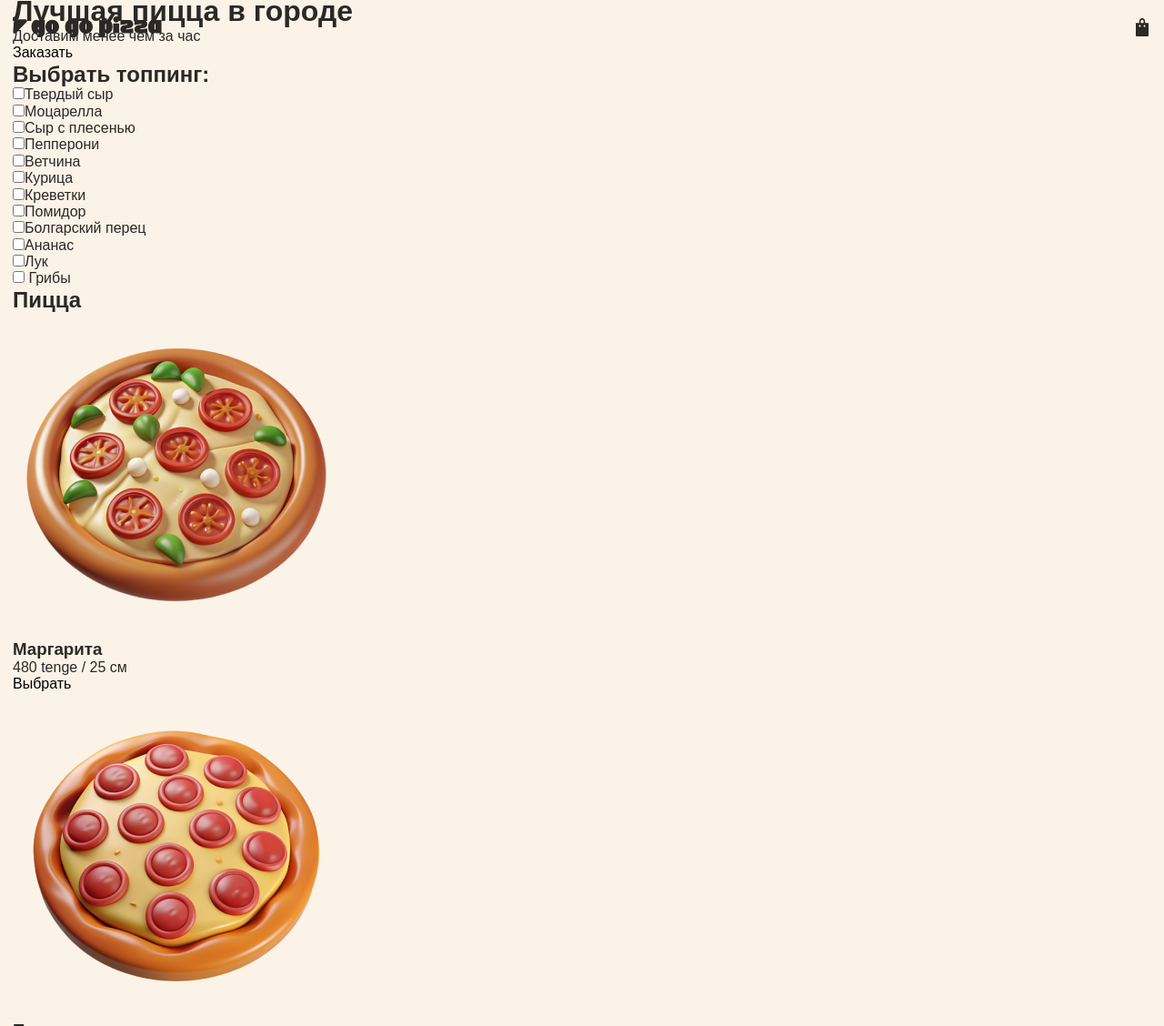
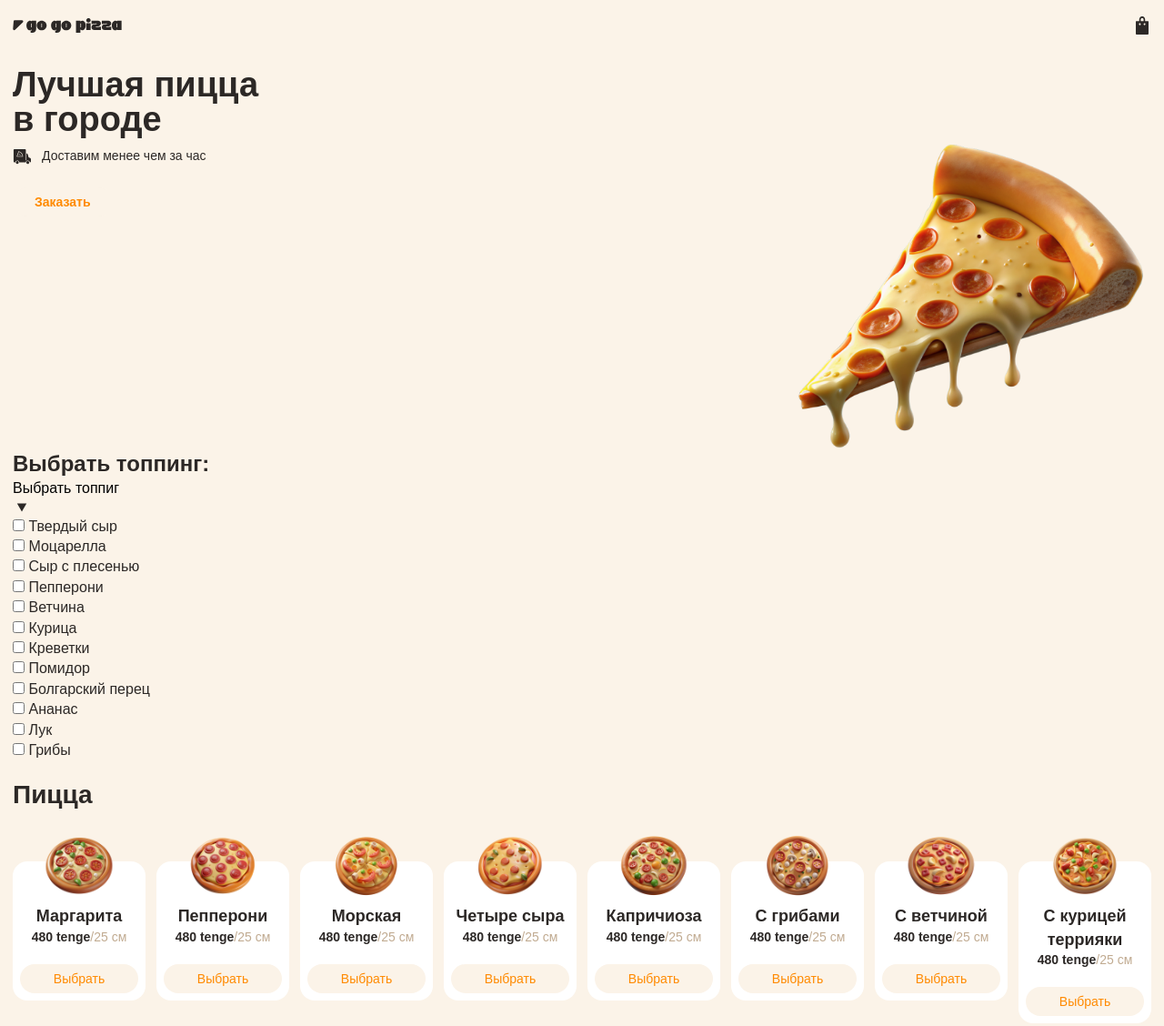
Before and after one commit to Yerkebulan-Ardabayev/go_go_pizza, a plain HTML site: page src/index.html in a window 1280 px wide. Shown: the part 6-1134 px from the top of the page at 91% size. Drawn offline with Linux system fonts and the light colour scheme.

Commit message:
new style

```diff
--- /dev/null
+++ b/src/css/cart.css
@@ -0,0 +1,48 @@
+.card {
+  position: relative;
+  padding-top: 35px;
+}
+
+.card__image {
+  position: absolute;
+  top: 0;
+  left: 50%;
+  transform: translateX(-50%);
+  width: 80px;
+}
+
+.card__content {
+  background: var(--white);
+  padding: 48px 8px 8px;
+  border-radius: 16px;
+}
+
+.card__title {
+  font-weight: 600;
+  font-size: 18px;
+  text-align: center;
+  color: var(--dark);
+}
+
+.card__info {
+  display: flex;
+  justify-content: center;
+  font-size: 14px;
+  color: var(--beige);
+  margin-bottom: 4px;
+}
+
+.card__price {
+  font-weight: 600;
+  color: var(--dark);
+  margin-bottom: 16px;
+}
+
+.card__button {
+  width: 100%;
+  font-size: 14px;
+  color: var(--orange);
+  padding: 8px 24px;
+  background: var(--light);
+  border-radius: 32px;
+}
--- a/src/css/header.css
+++ b/src/css/header.css
@@ -10,11 +10,17 @@
   display: flex;
   align-items: center;
   justify-content: space-between;
-  gap:30px;
+  gap: 30px;
 }
 
 .header__logo {
+  width: 120px;
 }
 
 .header__cart {
+  color: var(--dark);
 }
+
+.header__cart:hover {
+  color: var(--orange);
+}
--- /dev/null
+++ b/src/css/hero.css
@@ -0,0 +1,56 @@
+.hero {
+  position: relative;
+  padding-top: 80px;
+  padding-bottom: 212px;
+  background-image: liner-gradient(47deg, #eb8a14 0% #ecd55a 100%);
+  border-radius: 0 0 16px 16 px;
+  margin-bottom: 43px;
+}
+
+.hero__container:after {
+  content: '';
+  position: absolute;
+  z-index: 2;
+  bottom: -43px;
+  width: calc(100vw / (320 / 261));
+  right: calc(var(--offset-container) + 7px);
+  height: calc(100vw / (320 / 230));
+  max-width: 382px;
+  max-height: 337px;
+  background-image: url(../img/cheese-slice-of-pizza-stretches-cheese\ 1.png);
+  background-size: contain;
+  background-repeat: no-repeat;
+}
+
+.hero__content {
+  max-width: 300px;
+  position: relative;
+  z-index: 4;
+}
+
+.hero__title {
+  font-weight: 900;
+  font-size: 38px;
+  line-height: 1;
+  color: var(--dark);
+  margin-bottom: 12px;
+}
+
+.hero__tagline {
+  font-size: 14px;
+  color: var(--dark);
+  margin-bottom: 24px;
+  background-image: url(../img/delivery-pizza.svg);
+  background-repeat: no-repeat;
+  background-position: left;
+  padding-left: 32px;
+}
+
+.hero__order {
+  border-radius: 32px;
+  padding: 8px 24px;
+  background-color: var(--light);
+  font-weight: 600;
+  font-size: 14px;
+  color: var(--orange);
+}
--- a/src/css/index.css
+++ b/src/css/index.css
@@ -2,3 +2,7 @@
 @import 'fonts.css';
 @import 'style.css';
 @import 'header.css';
+@import 'hero.css';
+@import 'toppings';
+@import 'pizza.css';
+@import 'cart.css';
--- /dev/null
+++ b/src/css/pizza.css
@@ -0,0 +1,17 @@
+.pizza {
+  padding: 24px 0;
+}
+
+.pizza__title {
+  font-weight: 900;
+  font-size: 28px;
+  line-height: 1;
+  color: var(--dark);
+  margin-bottom: 24px;
+}
+
+.pizza__list {
+  display: grid;
+  grid-template-columns: repeat(auto-fit, minmax(140px, 1fr));
+  gap: 12px;
+}
--- a/src/css/style.css
+++ b/src/css/style.css
@@ -29,8 +29,10 @@ body {
   -webkit-tap-highlight-color: rgba(0, 0, 0, 0);
   -webkit-tap-highlight-color: transparent;
   font-size: 16px;
+  font-weight: 400;
   color: var(--dark);
   background: var(--light);
+  line-height: 1.4;
 }
 
 img,
--- /dev/null
+++ b/src/css/toppings.css
@@ -0,0 +1,67 @@
+.toppings {
+  padding: 24px 0;
+}
+
+.toppings__title {
+  position: fixed;
+  transform: scale(0);
+}
+
+.toppings__button {
+  font-weight: 600;
+  font-size: 18px;
+  line-height: 1.4;
+  color: var(--dark);
+  display: flex;
+  gap: 4px;
+  align-items: center;
+}
+
+.toppings__list {
+  display: none;
+  flex-wrap: wrap;
+  gap: 8px;
+  max-height: 0;
+  overflow: hidden;
+  transition: max-height .3s ease;
+}
+
+.toppings__list_show{
+  display: flex;
+}
+
+.toppings__checkbox {
+  position: absolute;
+  appearance: none;
+}
+
+
+.toppings__checkbox:focus-visible+.toppings__label {
+  background: var(--white);
+  border-color: #b66200;
+  color: var(--orange);
+}
+
+
+.toppings__checkbox:checked+.toppings__label {
+  background: var(--orange);
+  color: var(--light);
+}
+
+.toppings__label {
+  display: block;
+  background: var(--white);
+  border-radius: 32px;
+  padding: 8px 24 px;
+  font-size: 14px;
+  color: var(--beige);
+  border: 1px solid transparent;
+}
+
+.toppings__arrow {
+  transition: transform 0.3s ease;
+}
+
+.toppings__button_active .toppings__arrow {
+  transition: scaleY(-1);
+}
--- a/src/index.html
+++ b/src/index.html
@@ -1,100 +1,163 @@
 <!DOCTYPE html>
 <html lang="en">
-
   <head>
     <meta charset="UTF-8" />
     <meta name="viewport" content="width=device-width, initial-scale=1.0" />
     <title>Go-Go-Pizza</title>
-    <link rel="stylesheet" href="/src/css/index.css">
+    <link rel="stylesheet" href="/src/css/index.css" />
   </head>
 
   <body>
     <header class="header">
       <div class="container header__container">
-            <img class="header__logo" src="img/logo.svg" alt="Логотип Go Go Pizza" />
+        <img
+          class="header__logo"
+          src="img/logo.svg"
+          alt="Логотип Go Go Pizza" />
 
         <button class="header__cart" aria-label="Открыть корзину">
-                <svg width="20" height="20" viewBox="0 0 20 20" fill="none" xmlns="http://www.w3.org/2000/svg">
+          <svg
+            width="20"
+            height="20"
+            viewBox="0 0 20 20"
+            fill="currentColor"
+            xmlns="http://www.w3.org/2000/svg">
             <path
-                        d="M10.2447 19.9998L4.10025 20C3.52015 19.9993 3.02891 19.607 3.00305 18.9351L3.00023 5.9415C3.00035 5.86538 2.99612 5.78464 3.01939 5.71195L3.02658 5.69123C3.17289 5.25439 3.43005 5.20004 3.79803 5.19899L6.58683 5.20079C6.68626 5.20099 6.74251 5.24705 6.74251 5.11779L6.7427 4.08922C6.74285 3.80394 6.72952 3.50765 6.75378 3.22354C6.90462 1.4575 8.17638 0.161078 9.76094 0.0108937L9.78405 0.00632522C9.98756 0.00499552 10.2033 -0.010719 10.4053 0.0130279C11.8031 0.177318 12.9029 1.39793 13.1751 2.87932C13.2436 3.25201 13.2423 3.59681 13.2426 3.97767L13.2444 5.19603C13.3085 5.20825 13.3829 5.20066 13.4482 5.20062L16.1349 5.19741C16.5033 5.19745 16.8656 5.22863 16.9758 5.71161L16.9798 5.73033C17.0103 5.86651 16.9972 6.02474 16.9973 6.16475L16.9928 18.9908C16.9793 19.3738 16.7199 19.7355 16.4114 19.8936C16.2072 19.9983 16.0154 19.9979 15.7934 19.999L10.2447 19.9998ZM9.86623 1.83416C9.13321 1.92478 8.56466 2.50309 8.43925 3.29586C8.40765 3.49548 8.42722 3.72812 8.42722 3.9312L8.42794 5.19937L10.1602 5.19908L11.5594 5.19929L11.5591 3.5658C11.5564 2.53906 10.8239 1.76759 9.86623 1.83416ZM7.38448 7.52671C6.04227 7.64434 6.15332 9.73801 7.49949 9.70933C8.8618 9.52717 8.61172 7.4295 7.38448 7.52671ZM12.5264 7.53972C11.1809 7.69444 11.3167 9.74163 12.6578 9.70762C13.9735 9.53388 13.8602 7.45702 12.5264 7.53972Z"
-                        fill="#2C2826" />
+              d="M10.2447 19.9998L4.10025 20C3.52015 19.9993 3.02891 19.607 3.00305 18.9351L3.00023 5.9415C3.00035 5.86538 2.99612 5.78464 3.01939 5.71195L3.02658 5.69123C3.17289 5.25439 3.43005 5.20004 3.79803 5.19899L6.58683 5.20079C6.68626 5.20099 6.74251 5.24705 6.74251 5.11779L6.7427 4.08922C6.74285 3.80394 6.72952 3.50765 6.75378 3.22354C6.90462 1.4575 8.17638 0.161078 9.76094 0.0108937L9.78405 0.00632522C9.98756 0.00499552 10.2033 -0.010719 10.4053 0.0130279C11.8031 0.177318 12.9029 1.39793 13.1751 2.87932C13.2436 3.25201 13.2423 3.59681 13.2426 3.97767L13.2444 5.19603C13.3085 5.20825 13.3829 5.20066 13.4482 5.20062L16.1349 5.19741C16.5033 5.19745 16.8656 5.22863 16.9758 5.71161L16.9798 5.73033C17.0103 5.86651 16.9972 6.02474 16.9973 6.16475L16.9928 18.9908C16.9793 19.3738 16.7199 19.7355 16.4114 19.8936C16.2072 19.9983 16.0154 19.9979 15.7934 19.999L10.2447 19.9998ZM9.86623 1.83416C9.13321 1.92478 8.56466 2.50309 8.43925 3.29586C8.40765 3.49548 8.42722 3.72812 8.42722 3.9312L8.42794 5.19937L10.1602 5.19908L11.5594 5.19929L11.5591 3.5658C11.5564 2.53906 10.8239 1.76759 9.86623 1.83416ZM7.38448 7.52671C6.04227 7.64434 6.15332 9.73801 7.49949 9.70933C8.8618 9.52717 8.61172 7.4295 7.38448 7.52671ZM12.5264 7.53972C11.1809 7.69444 11.3167 9.74163 12.6578 9.70762C13.9735 9.53388 13.8602 7.45702 12.5264 7.53972Z" />
           </svg>
         </button>
       </div>
     </header>
     <main>
       <section class="hero">
-            <div class="container">
+        <div class="container hero__container">
+          <div class="hero__content">
             <h1 class="hero__title">Лучшая пицца в&nbsp;городе</h1>
             <p class="hero__tagline">Доставим менее чем за&nbsp;час</p>
             <button class="hero__order">Заказать</button>
+          </div>
         </div>
       </section>
 
       <section class="toppings">
         <div class="container">
           <h2 class="toppings__title">Выбрать топпинг:</h2>
+          <button class="toppings__button">
+            <span>Выбрать топпиг</span>
+            <svg class="toppings__arrow" width="20" height="21"
+              viewBox="0 0 20 21" fill="none"
+              xmlns="http://www.w3.org/2000/svg">
+              <path d="M10 15.5L15.1962 6.5H4.80385L10 15.5Z" fill="#2C2826" />
+            </svg>
+          </button>
           <ul class="toppings__list">
             <li class="toppings__item">
-                        <label class="toppings__label">
-                            <input class="toppings__checkbox" type="checkbox" name="Твердый сыр" />Твердый сыр
-                        </label>
+              <input
+                class="toppings__checkbox"
+                id="1"
+                type="checkbox"
+                name="topping"
+                value="Твердый сыр" />
+              <label class="toppings__label" for="1">Твердый сыр</label>
             </li>
             <li class="toppings__item">
-                        <label class="toppings__label">
-                            <input class="toppings__checkbox" type="checkbox" name="Твердый сыр" />Моцарелла
-                        </label>
+              <input
+                class="toppings__checkbox"
+                id="2"
+                type="checkbox"
+                name="topping"
+                value="Моцарелла" />
+              <label class="toppings__label" for="2">Моцарелла</label>
             </li>
             <li class="toppings__item">
-                        <label class="toppings__label">
-                            <input class="toppings__checkbox" type="checkbox" name="Твердый сыр" />Сыр с плесенью
-                        </label>
+              <input
+                class="toppings__checkbox"
+                id="3"
+                type="checkbox"
+                name="topping"
+                value="Сыр с плесенью" />
+              <label class="toppings__label" for="3">Сыр с плесенью</label>
             </li>
             <li class="toppings__item">
-                        <label class="toppings__label">
-                            <input class="toppings__checkbox" type="checkbox" name="Твердый сыр" />Пепперони
-                        </label>
+              <input
+                class="toppings__checkbox"
+                id="4"
+                type="checkbox"
+                name="topping"
+                value="Пепперони" />
+              <label class="toppings__label" for="4">Пепперони</label>
             </li>
             <li class="toppings__item">
-                        <label class="toppings__label">
-                            <input class="toppings__checkbox" type="checkbox" name="Твердый сыр" />Ветчина
-                        </label>
+              <input
+                class="toppings__checkbox"
+                id="5"
+                type="checkbox"
+                name="topping"
+                value="Ветчина" />
+              <label class="toppings__label" for="5">Ветчина</label>
             </li>
             <li class="toppings__item">
-                        <label class="toppings__label">
-                            <input class="toppings__checkbox" type="checkbox" name="Твердый сыр" />Курица
-                        </label>
+              <input
+                class="toppings__checkbox"
+                id="6"
+                type="checkbox"
+                name="topping"
+                value="Курица" />
+              <label class="toppings__label" for="6">Курица</label>
             </li>
             <li class="toppings__item">
-                        <label class="toppings__label">
-                            <input class="toppings__checkbox" type="checkbox" name="Твердый сыр" />Креветки
-                        </label>
+              <input
+                class="toppings__checkbox"
+                id="7"
+                type="checkbox"
+                name="topping"
+                value="Креветки" />
+              <label class="toppings__label" for="7">Креветки</label>
             </li>
             <li class="toppings__item">
-                        <label class="toppings__label">
-                            <input class="toppings__checkbox" type="checkbox" name="Твердый сыр" />Помидор
-                        </label>
+              <input
+                class="toppings__checkbox"
+                id="8"
+                type="checkbox"
+                name="topping"
+                value="Помидор" />
+              <label class="toppings__label" for="8">Помидор</label>
             </li>
             <li class="toppings__item">
-                        <label class="toppings__label">
-                            <input class="toppings__checkbox" type="checkbox" name="Твердый сыр" />Болгарский перец
-                        </label>
+              <input
+                class="toppings__checkbox"
+                id="9"
+                type="checkbox"
+                name="topping"
+                value="Болгарский перец" />
+              <label class="toppings__label" for="9">Болгарский перец</label>
             </li>
             <li class="toppings__item">
-                        <label class="toppings__label">
-                            <input class="toppings__checkbox" type="checkbox" name="Твердый сыр" />Ананас
-                        </label>
+              <input
+                class="toppings__checkbox"
+                id="10"
+                type="checkbox"
+                name="topping"
+                value="Ананас" />
+              <label class="toppings__label" for="10">Ананас</label>
             </li>
             <li class="toppings__item">
-                        <label class="toppings__label">
-                            <input class="toppings__checkbox" type="checkbox" name="Твердый сыр" />Лук
-                        </label>
+              <input
+                class="toppings__checkbox"
+                id="11"
+                type="checkbox"
+                name="toppings"
+                value="Лук" />
+              <label class="toppings__label" for="11">Лук</label>
             </li>
             <li class="toppings__item">
-                        <label class="toppings__label">
-                            <input class="toppings__checkbox" type="checkbox" name="Твердый сыр" />
-                            Грибы
-                        </label>
+              <input
+                class="toppings__checkbox"
+                id="12"
+                type="checkbox"
+                name="toppings"
+                value="Грибы" />
+              <label class="toppings__label" for="12">Грибы</label>
             </li>
           </ul>
         </div>
@@ -107,7 +170,11 @@
           <ul class="pizza__list">
             <li class="pizza__item">
               <article class="card">
-                            <img class="card__image" src="img/pizza-margherita.png" alt="Пицца Маргарита" />
+                <img
+                  class="card__image"
+                  src="img/pizza-margherita.png"
+                  alt="Пицца Маргарита" />
+                <div class="card__content">
                   <h3 class="card__title">Маргарита</h3>
                   <p class="card__info">
                     <span class="card__price">480 tenge </span>
@@ -116,11 +183,16 @@
                   </p>
 
                   <button class="card__button">Выбрать</button>
+                </div>
               </article>
             </li>
             <li class="pizza__item">
               <article class="card">
-                            <img class="card__image" src="img/pizza-pepperoni.png" alt="Пицца Пепперони" />
+                <img
+                  class="card__image"
+                  src="img/pizza-pepperoni.png"
+                  alt="Пицца Пепперони" />
+                <div class="card__content">
                   <h3 class="card__title">Пепперони</h3>
                   <p class="card__info">
                     <span class="card__price">480 tenge </span>
@@ -129,11 +201,17 @@
                   </p>
 
                   <button class="card__button">Выбрать</button>
+                </div>
+
               </article>
             </li>
             <li class="pizza__item">
               <article class="card">
-                            <img class="card__image" src="img/pizza-with-shrimps.png" alt="Пицца Морская" />
+                <img
+                  class="card__image"
+                  src="img/pizza-with-shrimps.png"
+                  alt="Пицца Морская" />
+                <div class="card__content">
                   <h3 class="card__title">Морская</h3>
                   <p class="card__info">
                     <span class="card__price">480 tenge </span>
@@ -142,11 +220,17 @@
                   </p>
 
                   <button class="card__button">Выбрать</button>
+                </div>
+
               </article>
             </li>
             <li class="pizza__item">
               <article class="card">
-                            <img class="card__image" src="img/pizza-only-cheese.png" alt="Пицца Четыре сыра" />
+                <img
+                  class="card__image"
+                  src="img/pizza-only-cheese.png"
+                  alt="Пицца Четыре сыра" />
+                <div class="card__content">
                   <h3 class="card__title">Четыре сыра</h3>
                   <p class="card__info">
                     <span class="card__price">480 tenge </span>
@@ -155,11 +239,17 @@
                   </p>
 
                   <button class="card__button">Выбрать</button>
+                </div>
+
               </article>
             </li>
             <li class="pizza__item">
               <article class="card">
-                            <img class="card__image" src="img/pizza-capricciosa.png" alt="Пицца Капричиоза" />
+                <img
+                  class="card__image"
+                  src="img/pizza-capricciosa.png"
+                  alt="Пицца Капричиоза" />
+                <div class="card__content">
                   <h3 class="card__title">Капричиоза</h3>
                   <p class="card__info">
                     <span class="card__price">480 tenge </span>
@@ -168,11 +258,17 @@
                   </p>
 
                   <button class="card__button">Выбрать</button>
+                </div>
+
               </article>
             </li>
             <li class="pizza__item">
               <article class="card">
-                            <img class="card__image" src="img/pizza-with-mushrooms.png" alt="Пицца С грибами" />
+                <img
+                  class="card__image"
+                  src="img/pizza-with-mushrooms.png"
+                  alt="Пицца С грибами" />
+                <div class="card__content">
                   <h3 class="card__title">С грибами</h3>
                   <p class="card__info">
                     <span class="card__price">480 tenge </span>
@@ -181,11 +277,17 @@
                   </p>
 
                   <button class="card__button">Выбрать</button>
+                </div>
+
               </article>
             </li>
             <li class="pizza__item">
               <article class="card">
-                            <img class="card__image" src="img/pizza-with-bacon.png" alt="Пицца С ветчиной" />
+                <img
+                  class="card__image"
+                  src="img/pizza-with-bacon.png"
+                  alt="Пицца С ветчиной" />
+                <div class="card__content">
                   <h3 class="card__title">С ветчиной</h3>
                   <p class="card__info">
                     <span class="card__price">480 tenge </span>
@@ -194,12 +296,17 @@
                   </p>
 
                   <button class="card__button">Выбрать</button>
+                </div>
+
               </article>
             </li>
             <li class="pizza__item">
               <article class="card">
-                            <img class="card__image" src="img/pizza-with-chicken-terriyaki.png"
+                <img
+                  class="card__image"
+                  src="img/pizza-with-chicken-terriyaki.png"
                   alt="Пицца С курицей террияки" />
+                <div class="card__content">
                   <h3 class="card__title">С курицей террияки</h3>
                   <p class="card__info">
                     <span class="card__price">480 tenge </span>
@@ -208,11 +315,17 @@
                   </p>
 
                   <button class="card__button">Выбрать</button>
+                </div>
+
               </article>
             </li>
             <li class="pizza__item">
               <article class="card">
-                            <img class="card__image" src="img/pizza-hawaiana.png" alt="Пицца Гавайская" />
+                <img
+                  class="card__image"
+                  src="img/pizza-hawaiana.png"
+                  alt="Пицца Гавайская" />
+                <div class="card__content">
                   <h3 class="card__title">Гавайская</h3>
                   <p class="card__info">
                     <span class="card__price">480 tenge </span>
@@ -221,6 +334,8 @@
                   </p>
 
                   <button class="card__button">Выбрать</button>
+                </div>
+
               </article>
             </li>
           </ul>
@@ -229,20 +344,46 @@
     </main>
     <footer class="footer">
       <div class="container">
-            <img class="header__logo" src="img/logo_orange.svg " alt="Логотип Go Go Pizza" />
+        <img
+          class="header__logo"
+          src="img/logo_orange.svg "
+          alt="Логотип Go Go Pizza" />
 
         <p class="footer_copyright">©go go pizza, 2024</p>
 
         <ul class="footer__developers">
           <li class="footer__developer">
-                    <a class="footer__link" href="#" target="_blank" rel="noopener">Designer: Ardabayeva Almagul</a>
+            <a class="footer__link" href="#" target="_blank"
+              rel="noopener">Designer: Ardabayeva Almagul</a>
           </li>
           <li class="footer__developer">
-                    <a class="footer__link" href="#" target="_blank" rel="noopener">Developer: Ardabayev Yerkebulan</a>
+            <a class="footer__link" href="#" target="_blank"
+              rel="noopener">Developer: Ardabayev Yerkebulan</a>
           </li>
         </ul>
       </div>
     </footer>
+    <script>
+      const toppingsButton = document.querySelector('.toppings__button');
+      const toppingsList = document.querySelector('.toppings__list');
+
+      toppingsButton.addEventListener('click', ()=>{
+        if(!toppingsList.classList.contains('toppings__list_show')){
+          toppingsList.classList.add('toppings__list_show');
+          toppingsButton.classList.add('toppings__button_active');
+
+          toppingsList.style.maxHeight = toppingsList.scrollHeight + "px";
+
+        }else{
+          toppingsButton.classList.remove('toppings__button_active');
+          toppingsList.style.maxHeight = null;
+
+          setTimeout(()=>{
+            toppingsList.classList.remove('toppings__list_show');
+
+          }, 300)
+        }
+      })
+    </script>
   </body>
-
 </html>
```
Also changed, not shown: src/img/arrow-down.svg (added), src/img/cheese-slice-of-pizza-stretches-cheese 1.png (added), src/img/delivery-pizza.svg (added). Lines whose indentation alone changed are shown as unchanged.
